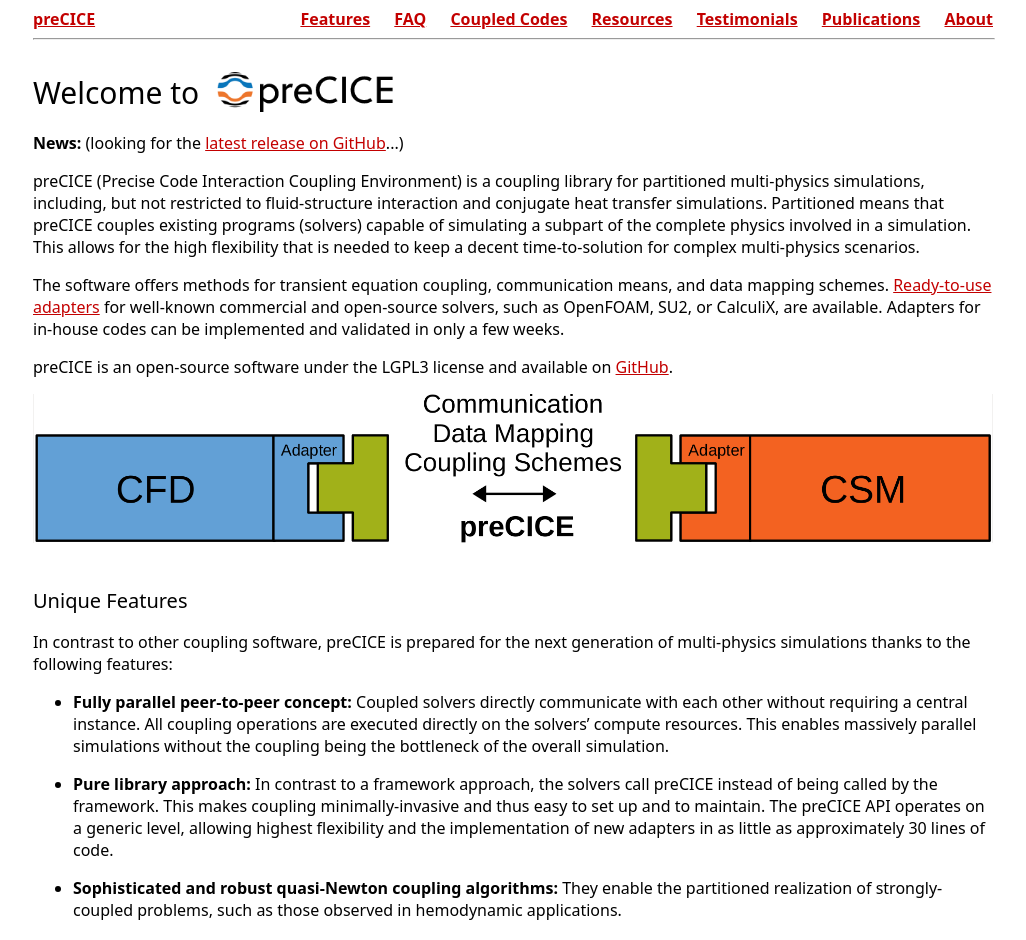
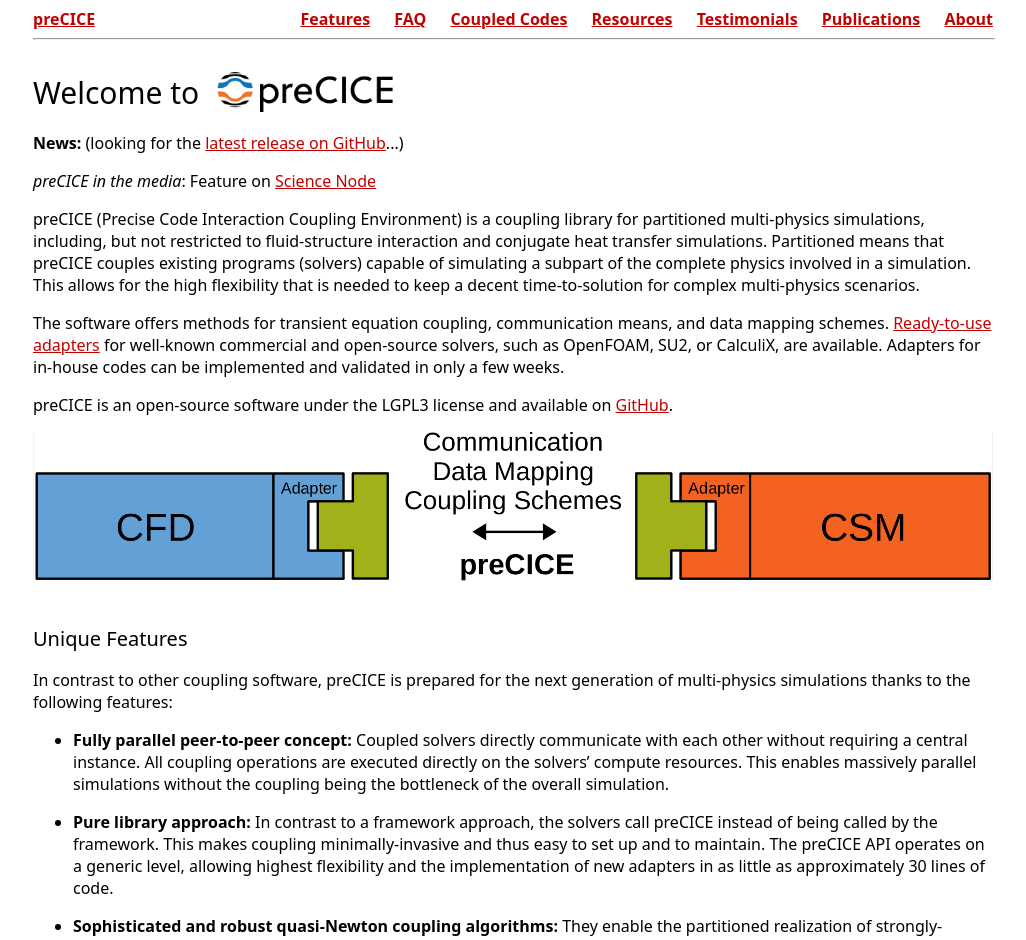
Before and after one commit to precice/precice.github.io_old, a Jekyll site: the page built from index.md, in a window 1280 px wide. Shown: the top 940 px of the page, without its empty margins (127-1153 px from the left). Built offline with Jekyll 4.4.1, drawn with Linux system fonts in a browser that asks for light colours.

Commit message:
added link to science node

```diff
--- a/index.md
+++ b/index.md
@@ -11,6 +11,8 @@
     <!-- This will be replaced by the handleResponse() when the page is loaded -->
     <strong>News:</strong> (looking for the <a href="https://github.com/precice/precice/releases/latest">latest release on GitHub</a>...)
 </p>
+
+*preCICE in the media*: Feature on [Science Node](https://sciencenode.org/feature/exafsa.php)
 
 preCICE (Precise Code Interaction Coupling Environment) is a coupling library for partitioned multi-physics simulations, including, but not restricted to fluid-structure interaction and conjugate heat transfer simulations. Partitioned means that preCICE couples existing programs (solvers) capable of simulating a subpart of the complete physics involved in a simulation. This allows for the high flexibility that is needed to keep a decent time-to-solution for complex multi-physics scenarios.
 
```
